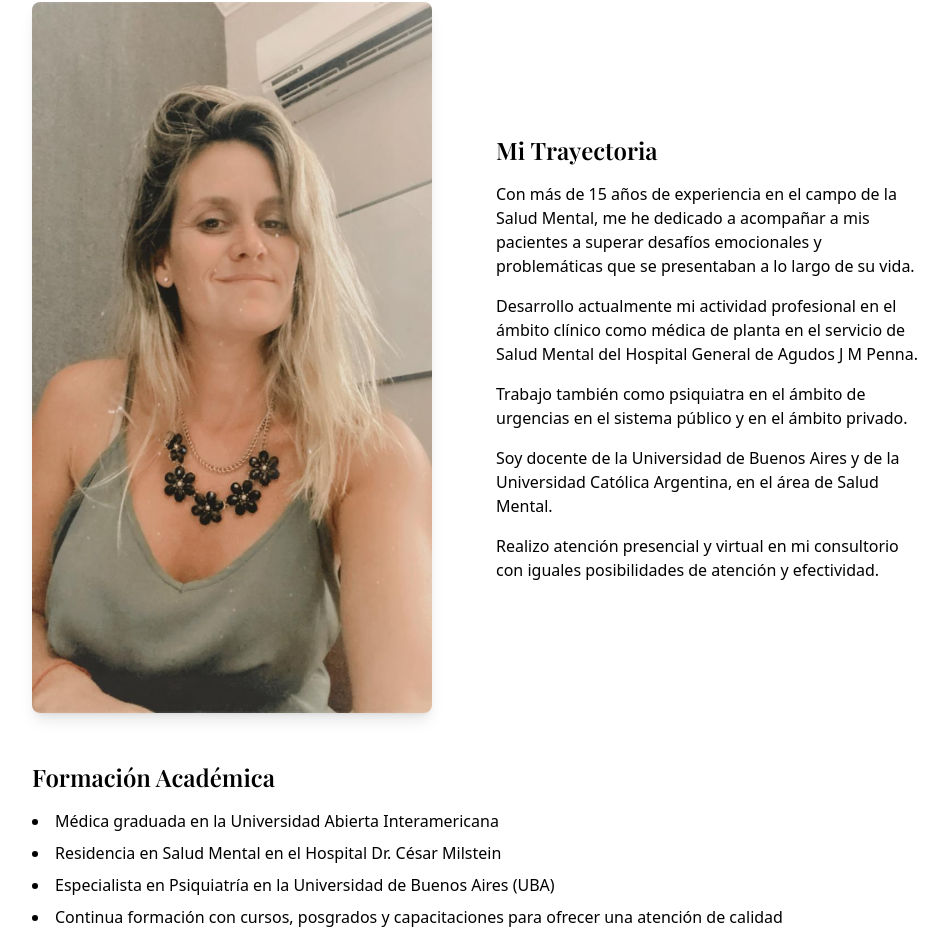
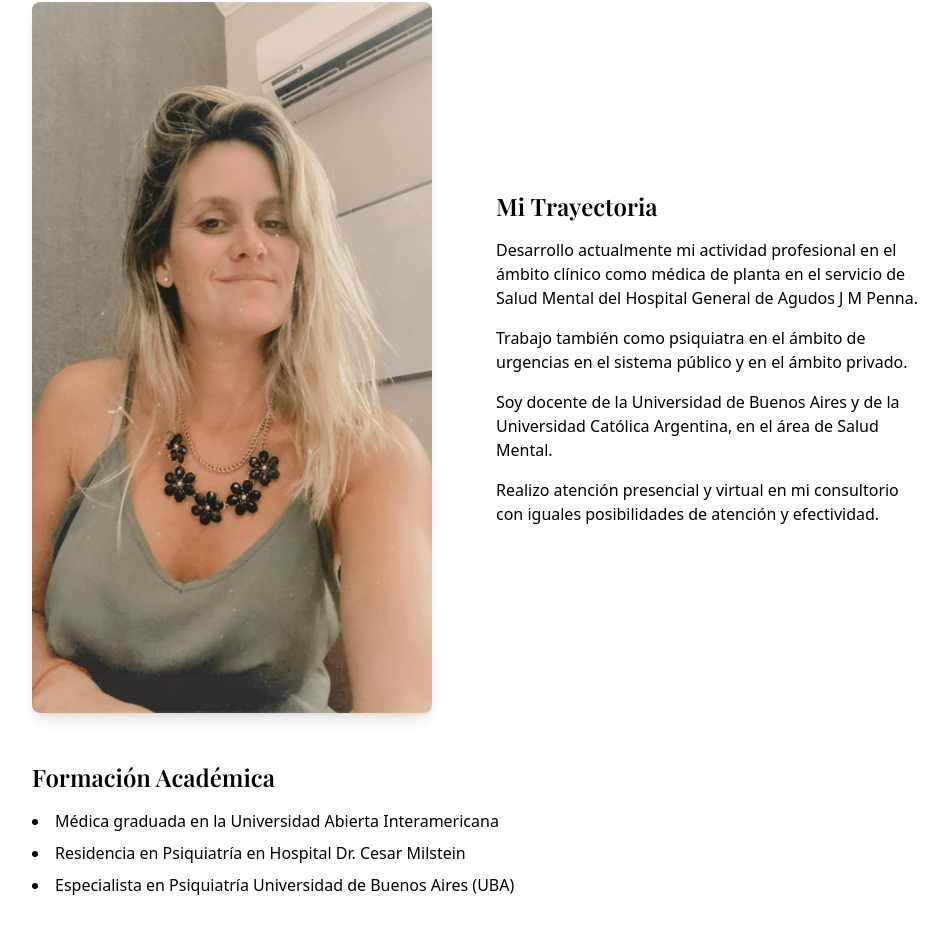
Before and after one commit to clientesweb/drpernasjosefina, a Next.js app: page /about in a window 1280 px wide. Shown: the part 319-1270 px from the top of the page, without its empty margins (160-1108 px from the left). Built offline with nearby package versions, Linux system fonts and the light colour scheme; a web font is replaced by a local one.

Commit message:
Actualizar page.tsx

```diff
--- a/app/about/page.tsx
+++ b/app/about/page.tsx
@@ -25,9 +25,6 @@ export default function AboutPage() {
           <div className="space-y-4">
             <h2 className="font-playfair text-2xl font-semibold">Mi Trayectoria</h2>
             <p className="text-muted-foreground">
-              Con más de 15 años de experiencia en el campo de la Salud Mental, me he dedicado a acompañar a mis pacientes a superar desafíos emocionales y problemáticas que se presentaban a lo largo de su vida.
-            </p>
-            <p className="text-muted-foreground">
               Desarrollo actualmente mi actividad profesional en el ámbito clínico como médica de planta en el servicio de Salud Mental del Hospital General de Agudos J M Penna.
             </p>
             <p className="text-muted-foreground">
@@ -46,9 +43,8 @@ export default function AboutPage() {
           <h2 className="font-playfair text-2xl font-semibold">Formación Académica</h2>
           <ul className="list-disc list-inside space-y-2 text-muted-foreground">
             <li>Médica graduada en la Universidad Abierta Interamericana</li>
-            <li>Residencia en Salud Mental en el Hospital Dr. César Milstein</li>
-            <li>Especialista en Psiquiatría en la Universidad de Buenos Aires (UBA)</li>
-            <li>Continua formación con cursos, posgrados y capacitaciones para ofrecer una atención de calidad</li>
+            <li>Residencia en Psiquiatría en Hospital Dr. Cesar Milstein</li>
+            <li>Especialista en Psiquiatría Universidad de Buenos Aires (UBA)</li>
           </ul>
         </div>
 
```
